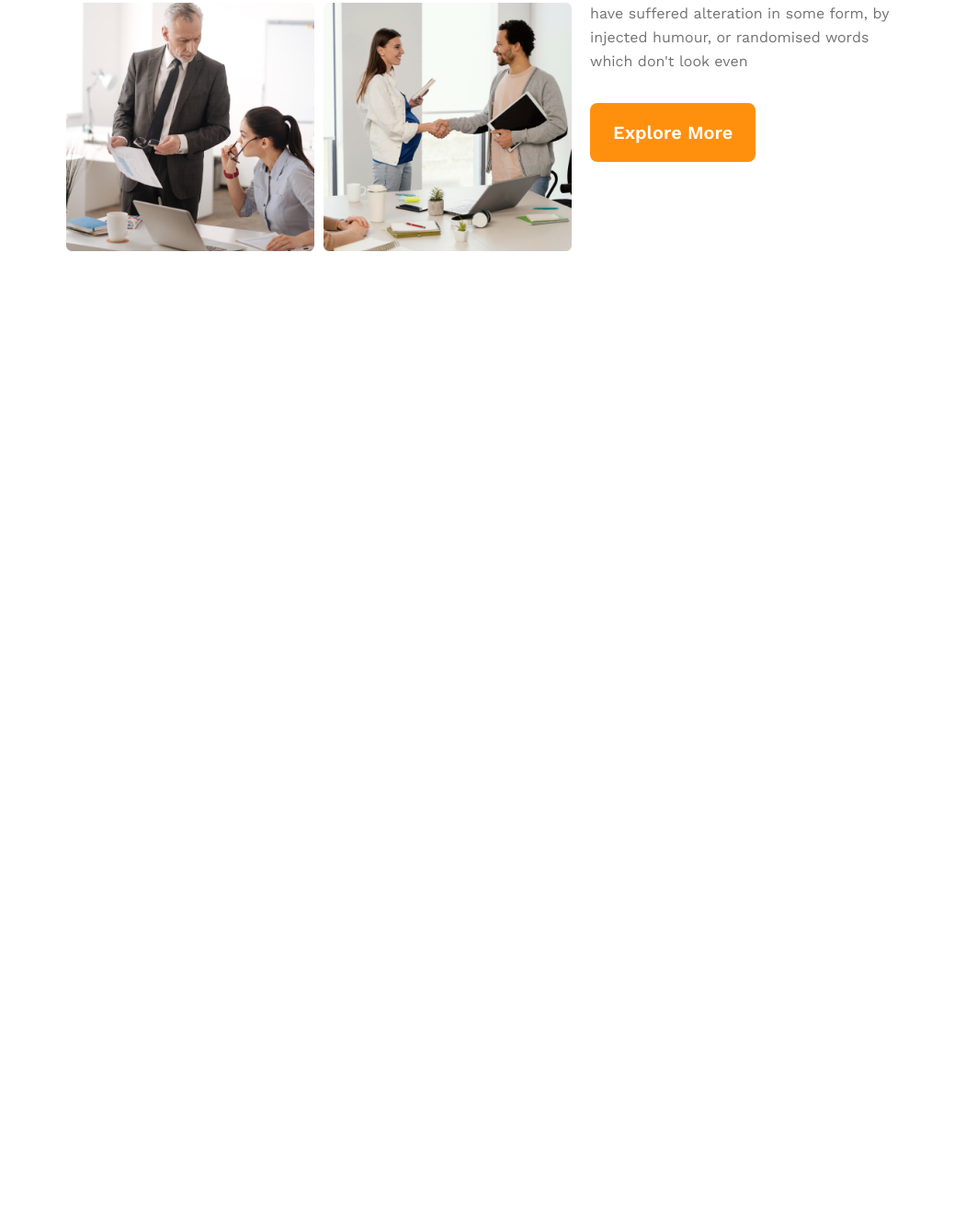
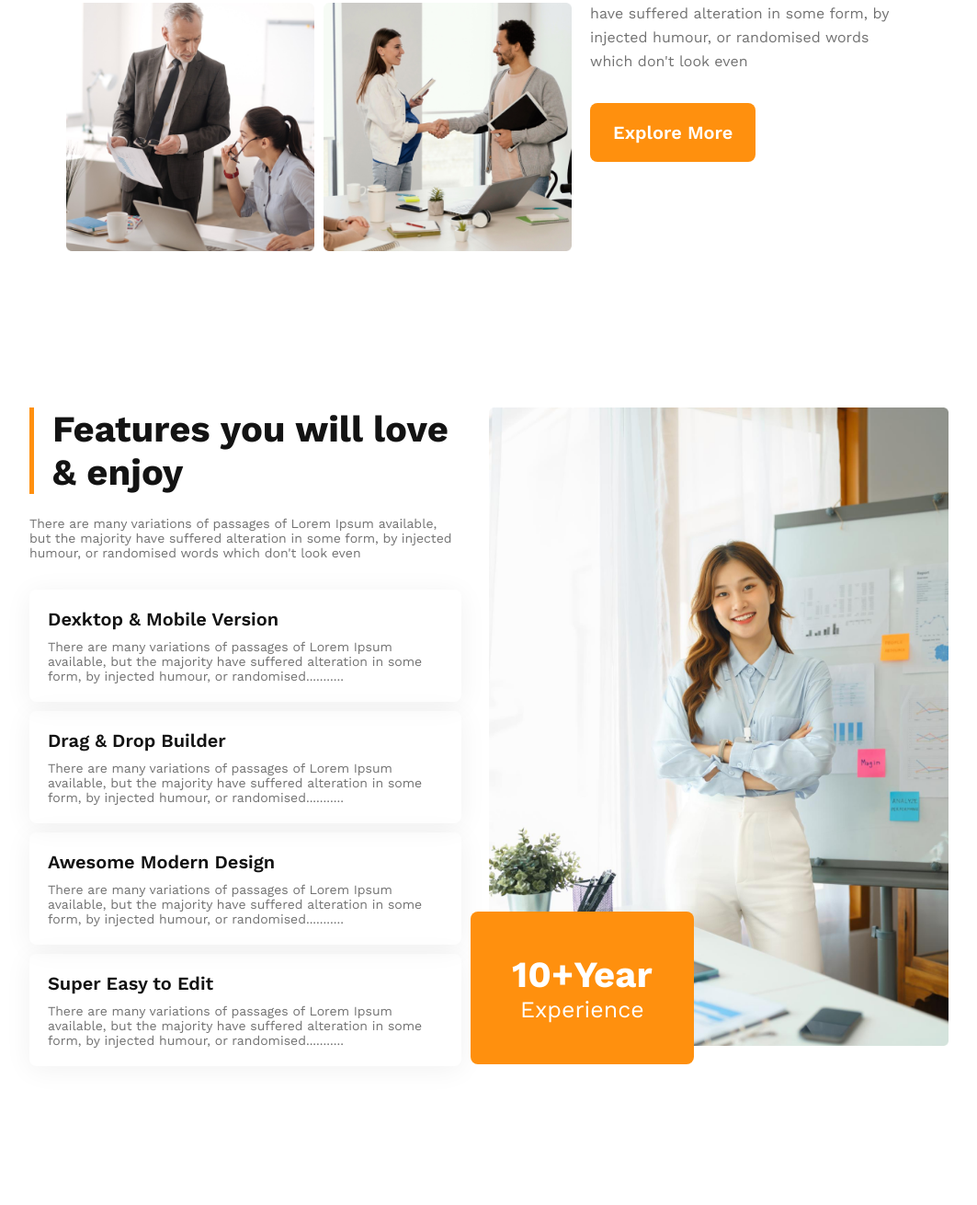
Before and after one commit to mehedihasan712277/g3-architects, a plain HTML site: page index.html in a window 1280 px wide. Shown: the part 1487-2797 px from the top of the page at 92% size, without its empty margins (108-1171 px from the left). Before the commit the page ends 1845 px from the top, so only its background shows below. Drawn offline with nearby package versions, Linux system fonts and the light colour scheme.

Commit message:
batch section completed

```diff
--- a/index.html
+++ b/index.html
@@ -59,6 +59,53 @@
                 </div>
             </div>
         </section>
+        <section id="batch">
+            <div class="batchContainer">
+                <div class="batchPart1">
+                    <p class="batchTitle">
+                        Features you will love & enjoy
+                    </p>
+                    <p class="batchDesc txt">
+                        There are many variations of passages of Lorem Ipsum available, but the majority have suffered
+                        alteration in some form,
+                        by injected humour, or randomised words which don't look even
+                    </p>
+                    <div class="batchContent">
+                        <p class="bTitle">Dexktop & Mobile Version</p>
+                        <p class="bDesc txt">There are many variations of passages of Lorem Ipsum available, but the
+                            majority have suffered alteration in some form,
+                            by injected humour, or randomised...........</p>
+                    </div>
+                    <div class="batchContent">
+                        <p class="bTitle">Drag & Drop Builder</p>
+                        <p class="bDesc txt">There are many variations of passages of Lorem Ipsum available, but the
+                            majority have suffered alteration in some form,
+                            by injected humour, or randomised...........</p>
+                    </div>
+                    <div class="batchContent">
+                        <p class="bTitle">Awesome Modern Design</p>
+                        <p class="bDesc txt">There are many variations of passages of Lorem Ipsum available, but the
+                            majority have suffered alteration in some form,
+                            by injected humour, or randomised...........</p>
+                    </div>
+                    <div class="batchContent">
+                        <p class="bTitle">Super Easy to Edit</p>
+                        <p class="bDesc txt">There are many variations of passages of Lorem Ipsum available, but the
+                            majority have suffered alteration in some form,
+                            by injected humour, or randomised...........</p>
+                    </div>
+                </div>
+                <div class="batchPart2">
+                    <img src="images/architect.png" alt="img" class="batchImg">
+                    <div class="batchCon">
+                        <button class="batch">
+                            <p class="h">10+Year</p>
+                            <p class="s">Experience</p>
+                        </button>
+                    </div>
+                </div>
+            </div>
+        </section>
     </main>
     <footer>
 
--- a/style.css
+++ b/style.css
@@ -148,8 +148,82 @@ nav ul li a {
     font-weight: 700;
 }
 
+/* ------------batch------------ */
+#batch {
+    padding: 85px 140px;
+}
 
+.batchContainer {
+    display: flex;
+    justify-content: space-between;
+    gap: 30px;
+}
 
+.batchTitle {
+    color: #131313;
+    font-size: 40px;
+    font-weight: 700;
+    padding-left: 20px;
+    border-left: 5px solid #FF900E;
+}
+
+.batchDesc {
+    margin: 24px 0 32px;
+    line-height: normal;
+    font-size: 14px;
+}
+
+.bDesc {
+    font-size: 14px;
+    line-height: normal;
+    margin-top: 10px;
+}
+
+.batchContent {
+    margin: 10px 0;
+    padding: 20px;
+    border-radius: 8px;
+    box-shadow: 0px 4px 30px 0px rgba(0, 0, 0, 0.06);
+}
+
+.bTitle {
+    color: #131313;
+    font-size: 20px;
+    font-weight: 600;
+}
+
+.batchImg {
+    width: 500px;
+}
+
+.batch {
+    border-radius: 8px;
+    background: #FF900E;
+    padding: 45px;
+    color: white;
+    text-align: center;
+    width: auto;
+    border: none;
+}
+
+.h {
+    font-size: 40px;
+    font-weight: 700;
+}
+
+.s {
+    font-size: 25px;
+}
+
+/* .batchPart2 {
+    position: relative;
+} */
+
+.batch {
+    position: relative;
+    top: -150px;
+    left: -20px;
+}
 
 
 
```
